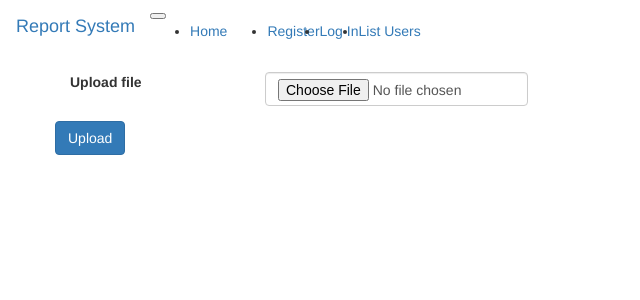
After one commit to DiMukha/PythonFlaskProject_BI_Team, a Flask app: page /upload_file in a window 1280 px wide. The commit adds this page. Shown: the top 300 px of the page, without its empty margins (0-640 px from the left). Run offline with Flask 2, Linux system fonts and the light colour scheme; some libraries are stand-ins or nearby versions.

Commit message:
add download/upload xlsx files

```diff
--- a/app.py
+++ b/app.py
@@ -1,9 +1,11 @@
 import sqlite3
-from flask import Flask, render_template, request, url_for, redirect
+from flask import Flask, render_template, request, url_for, redirect, send_file, flash
 from flask_bootstrap import Bootstrap
+import pandas as pd
 
 import auth
 import db
+import data_export
 
 
 app = Flask(__name__)
@@ -61,5 +63,23 @@ def update_user(id_=1):
     return render_template('update_user.html', **user_data)
 
 
+@app.route('/send_xlsx')
+def send_xlsx():
+    d = {'col1': [1, 2], 'col2': [3, 4]}
+    df = pd.DataFrame(d)
+    return send_file(data_export.export_dataframe(df), attachment_filename="testing.xlsx", as_attachment=True)
+
+
+@app.route('/upload_file', methods=['GET', 'POST'])
+def upload_file():
+    if request.method == 'GET':
+        return render_template('upload_file.html')
+    if request.method == 'POST':
+        file = request.files['file']
+        df = data_export.import_bytes(file.read())
+        flash(df.to_json())
+        return redirect(url_for('upload_file'))
+
+
 if __name__ == '__main__':
     app.run(debug=True)
--- a/templates/index.html
+++ b/templates/index.html
@@ -12,6 +12,16 @@
     <div class="container">
       {% block content %}
           <h1 class="display-3">Welcome to Report System</h1>
+
+        <ul class="nav flex-column">
+          <li class="nav-item">
+            <a class="nav-link" href="{{ url_for('send_xlsx') }}">Download File</a>
+          </li>
+          <li class="nav-item">
+            <a class="nav-link" href="{{ url_for('upload_file') }}">Upload File</a>
+          </li>
+        </ul>
+
       {% endblock %}
     </div>
 
--- /dev/null
+++ b/templates/upload_file.html
@@ -0,0 +1,19 @@
+{% extends "index.html" %}
+
+{% block header %}
+<h1>{% block title %}Upload file{% endblock %}</h1>
+{% endblock %}
+
+{% block content %}
+<form method="post" enctype=multipart/form-data>
+    <div class="form-group row mb-3">
+        <label class="col-sm-2 col-form-label" for="file">Upload file</label>
+        <div class="col-sm-3">
+            <input class="form-control" id="file" name="file" required type="file" value="{{file}}">
+        </div>
+    </div>
+    <div class="form-group row mb-3">
+        <button class="btn btn-primary" type="submit">Upload</button>
+    </div>
+</form>
+{% endblock %}
```
Also changed, not shown: data_export.py (added, +22 -0 lines), requirements.txt (+10 -0 lines).
